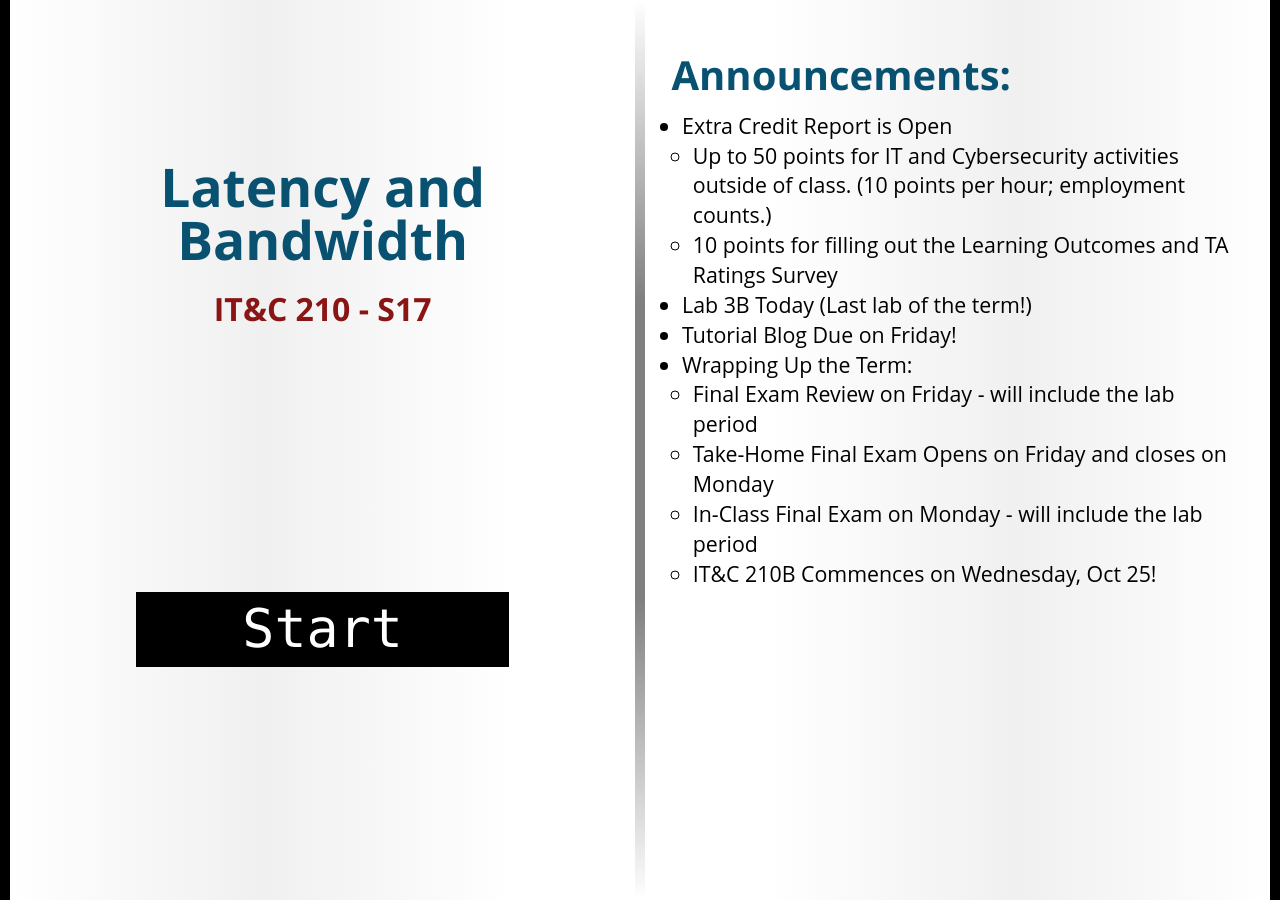
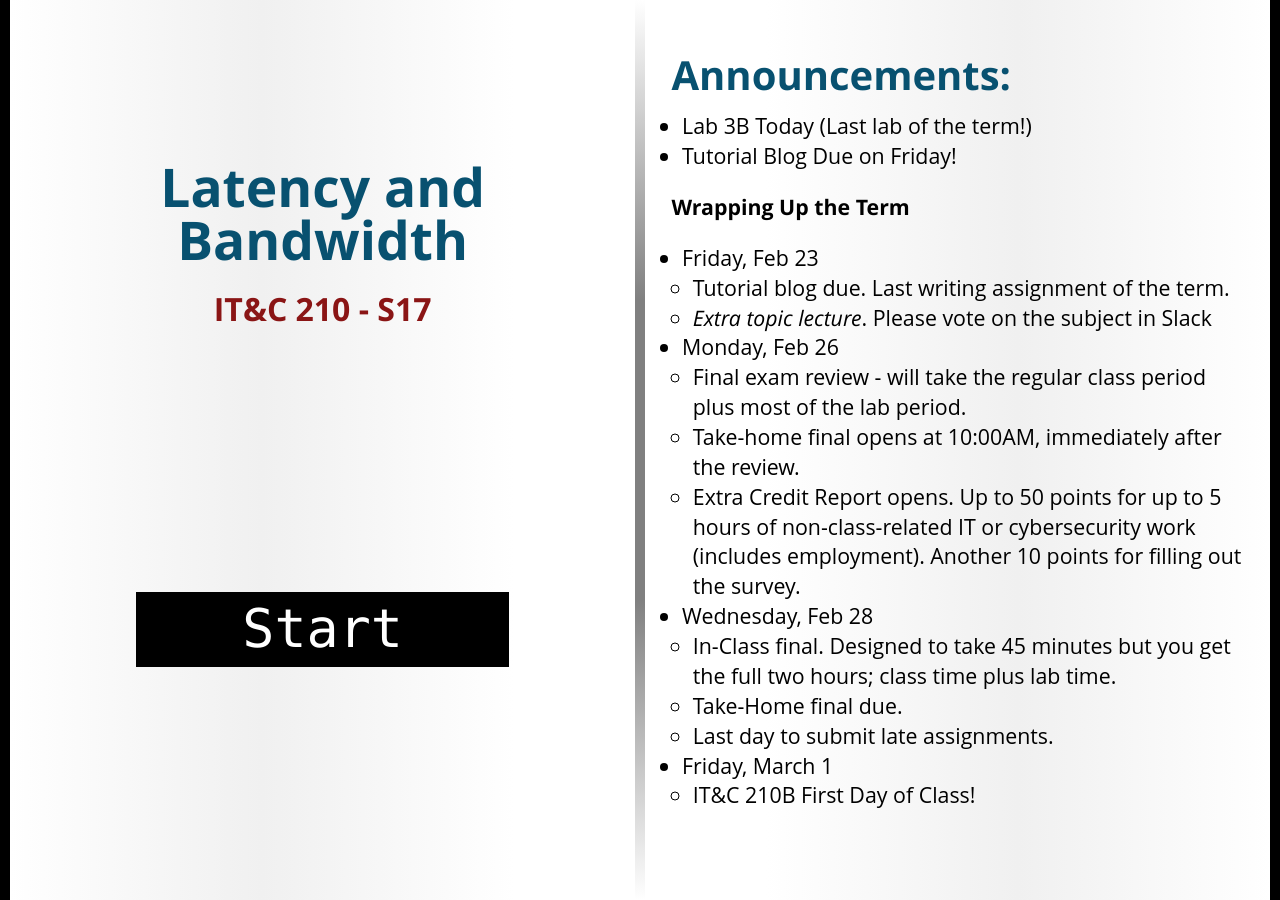
Before and after one commit to BYU-ITC-210/BYU-ITC-210.github.io, a Jekyll site: the page built from _welcome/S17.md, in a window 1280 px wide. Built offline with Jekyll 4.4.1, drawn with Linux system fonts in a browser that asks for light colours; some web fonts are replaced.

Commit message:
Welcome S17

```diff
--- a/_welcome/S17.md
+++ b/_welcome/S17.md
@@ -2,13 +2,20 @@
 title: Latency and Bandwidth
 session: S17
 ---
-* Extra Credit Report is Open
-    * Up to 50 points for IT and Cybersecurity activities outside of class. (10 points per hour; employment counts.)
-    * 10 points for filling out the Learning Outcomes and TA Ratings Survey
 * Lab 3B Today (Last lab of the term!)
 * Tutorial Blog Due on Friday!
-* Wrapping Up the Term:
-    * Final Exam Review on Friday - will include the lab period
-    * Take-Home Final Exam Opens on Friday and closes on Monday
-    * In-Class Final Exam on Monday - will include the lab period
-    * IT&C 210B Commences on Wednesday, Oct 25!
+
+**Wrapping Up the Term**
+* Friday, Feb 23
+    * Tutorial blog due. Last writing assignment of the term.
+    * *Extra topic lecture*. Please vote on the subject in Slack
+* Monday, Feb 26
+    * Final exam review - will take the regular class period plus most of the lab period.
+    * Take-home final opens at 10:00AM, immediately after the review.
+    * Extra Credit Report opens. Up to 50 points for up to 5 hours of non-class-related IT or cybersecurity work (includes employment). Another 10 points for filling out the survey.
+* Wednesday, Feb 28
+    * In-Class final. Designed to take 45 minutes but you get the full two hours; class time plus lab time.
+    * Take-Home final due.
+    * Last day to submit late assignments.
+* Friday, March 1
+    * IT&C 210B First Day of Class!
```
